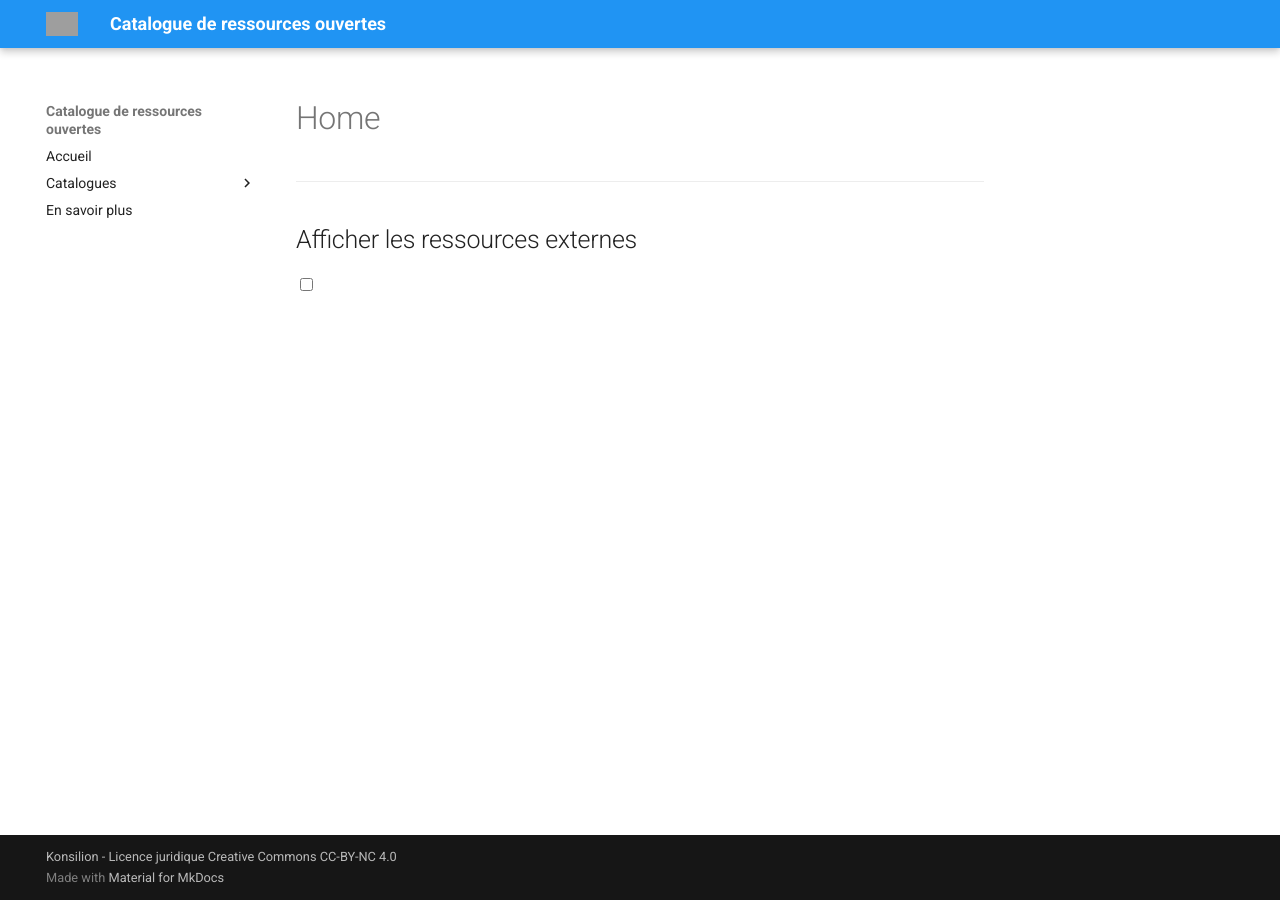
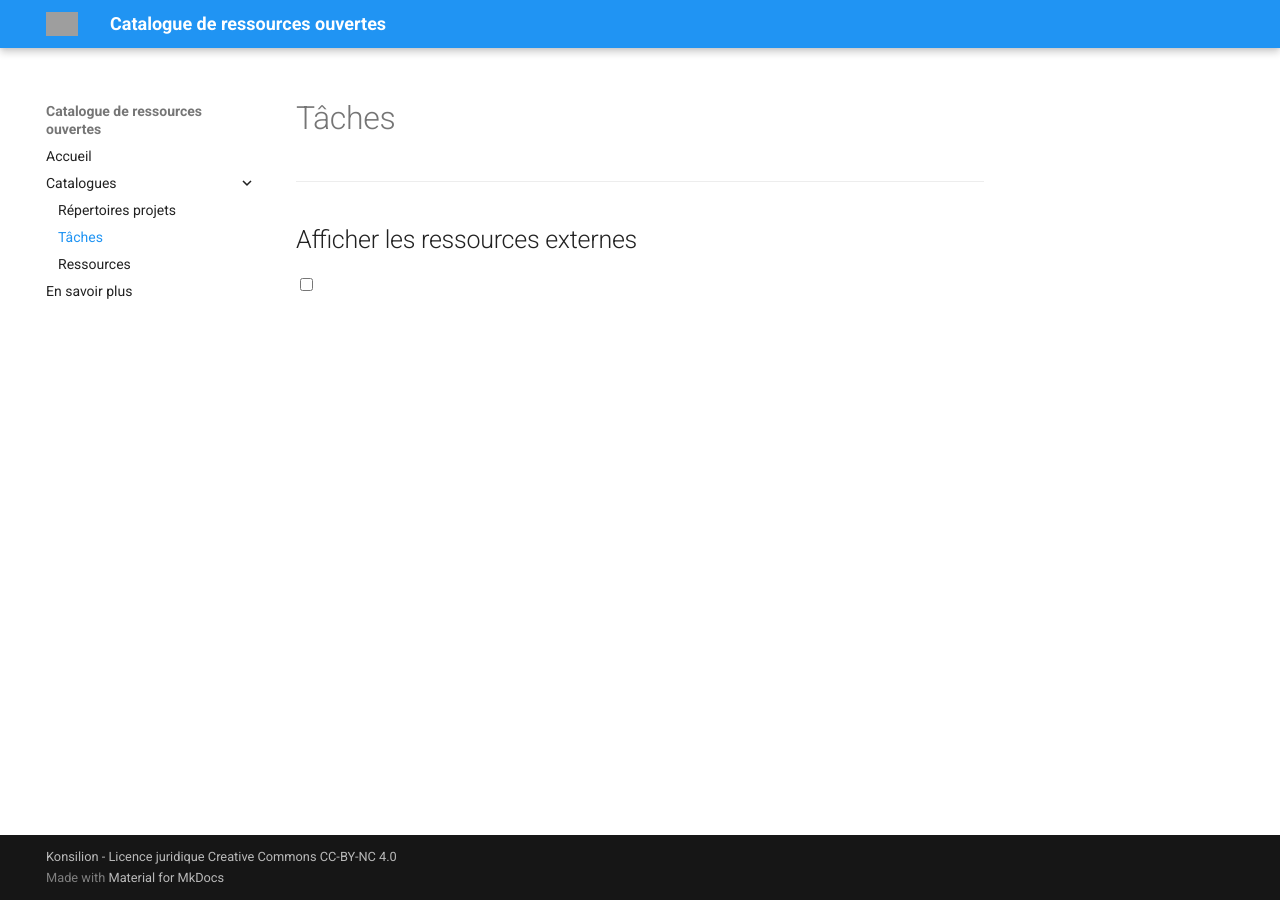
Before and after one commit to Konsilion/katalog-template, an MkDocs documentation site: the page built from docs/katalog/taches/home.md, in a window 1280 px wide. Built offline with MkDocs 1.6.1 and Material for MkDocs 9.7.7, drawn with Linux system fonts in a browser that asks for light colours; part of the change alters nothing that is shown; grey boxes are pictures that could not be loaded.

Commit message:
Update mkdocs.yml

```diff
--- a/mkdocs.yml
+++ b/mkdocs.yml
@@ -16,6 +16,8 @@ nav:
     - Catalogues:
 
         - Répertoires projets : katalog/projets/home.md
+
+        - Tâches: katalog/taches/home.md
 
         - Ressources: katalog/ressources/home.md
 
```
